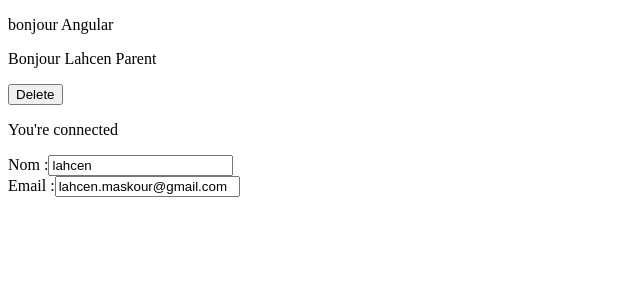
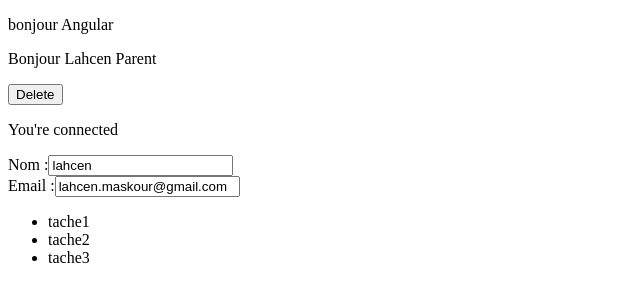
Before and after one commit to lahcen404/Angular-Challenges, an Angular app: page / in a window 1280 px wide. Shown: the top 302 px of the page, without its empty margins (0-640 px from the left). Built offline with nearby package versions, Linux system fonts and the light colour scheme.

Commit message:
Challenge 6

```diff
--- a/src/app/app.component.html
+++ b/src/app/app.component.html
@@ -7,3 +7,8 @@
 <br>
 <label>Email :</label>
 <input type="email" [(ngModel)]="email" name="email">
+
+
+<ul>
+  <li *ngFor="let tache of taches">{{tache}}</li>
+</ul>
--- a/src/app/app.component.ts
+++ b/src/app/app.component.ts
@@ -4,6 +4,7 @@ import { BonjourComponent } from "./bonjour/bonjour.component";
 import { UtilisateurComponent } from "./utilisateur/utilisateur.component";
 import { CommonModule } from '@angular/common';
 import { FormsModule } from '@angular/forms';
+import { TacheServiceService } from './tache-service.service';
 
 @Component({
   selector: 'app-root',
@@ -18,4 +19,11 @@ export class AppComponent {
 
   nom: string = "lahcen";
   email: string="lahcen.maskour@gmail.com";
+
+ taches: string[]=[];
+ constructor (private tachesService : TacheServiceService){}
+
+ ngOnInit(){
+  this.taches = this.tachesService.getTaches();
+ }
 }
--- /dev/null
+++ b/src/app/tache-service.service.ts
@@ -0,0 +1,12 @@
+import { Injectable } from '@angular/core';
+
+@Injectable({
+  providedIn: 'root'
+})
+export class TacheServiceService {
+
+  constructor() { }
+  getTaches(): string[]{
+    return ['tache1','tache2','tache3']
+  }
+}
```
Also changed, not shown: 1 other file (tests, documents, lock files or other folders).
